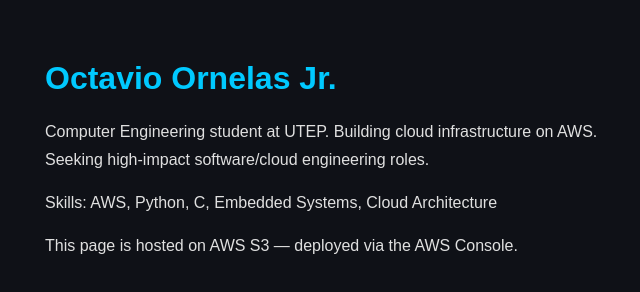
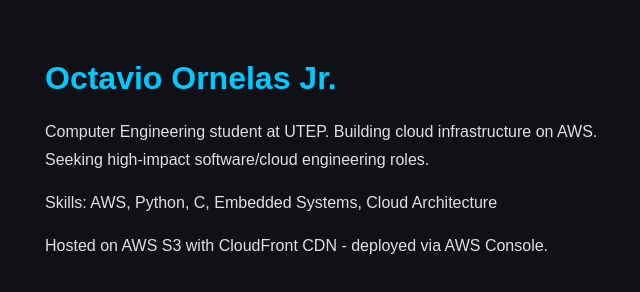
Before and after one commit to oornelas6/cloud-portfolio, a plain HTML site: page index.html in a window 1280 px wide. Shown: the whole page, without its empty margins (295-935 px from the left). Drawn offline with Linux system fonts and the light colour scheme.

Commit message:
fix: resolve encoding issue, update CDN text

```diff
--- a/index.html
+++ b/index.html
@@ -14,6 +14,6 @@
   <p>Computer Engineering student at UTEP. Building cloud infrastructure
      on AWS. Seeking high-impact software/cloud engineering roles. </p>
   <p>Skills: AWS, Python, C, Embedded Systems, Cloud Architecture</p>
-  <p>This page is hosted on AWS S3 — deployed via the AWS Console.</p>
+<p>Hosted on AWS S3 with CloudFront CDN - deployed via AWS Console.</p>
 </body>
 </html>
```
